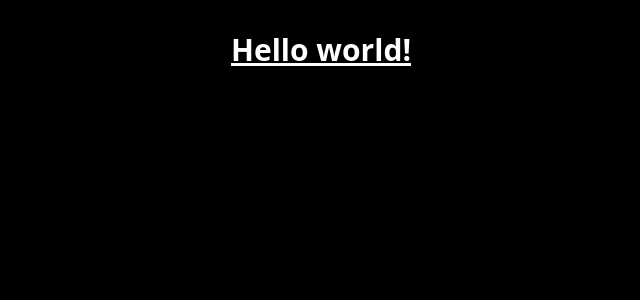
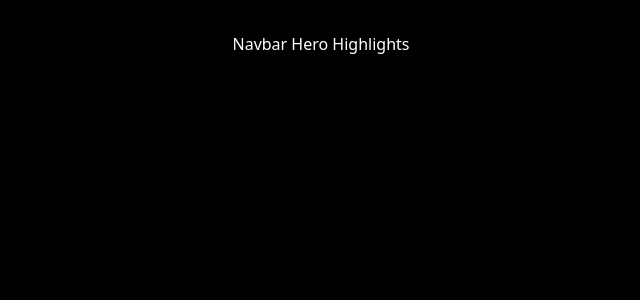
Before and after one commit to CodebyCyrus/Apple-Landing, a React (Vite) app: page / in a window 1280 px wide. Shown: the top 300 px of the page, without its empty margins (319-959 px from the left). Built offline with nearby package versions, Linux system fonts and the light colour scheme.

Commit message:
add 3 components named as navbar hero highlights with base rafce

```diff
--- a/src/App.jsx
+++ b/src/App.jsx
@@ -1,7 +1,7 @@
 import "./App.css";
 
 const App = () => {
-  return <h1 className="text-3xl font-bold underline">Hello world!</h1>;
+  return <main className="bg-black">Navbar Hero Highlights</main>;
 };
 
 export default App;
--- /dev/null
+++ b/src/components/Hero.jsx
@@ -0,0 +1,5 @@
+const Navbar = () => {
+  return <div>Navbar</div>;
+};
+
+export default Navbar;
--- /dev/null
+++ b/src/components/Highlights.jsx
@@ -0,0 +1,5 @@
+const Navbar = () => {
+  return <div>Navbar</div>;
+};
+
+export default Navbar;
--- /dev/null
+++ b/src/components/Navbar.jsx
@@ -0,0 +1,5 @@
+const Navbar = () => {
+  return <div>Navbar</div>;
+};
+
+export default Navbar;
```
